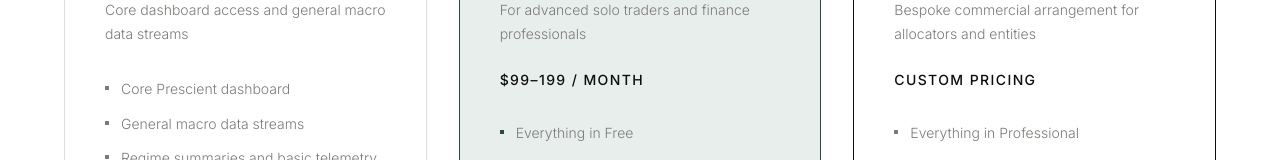
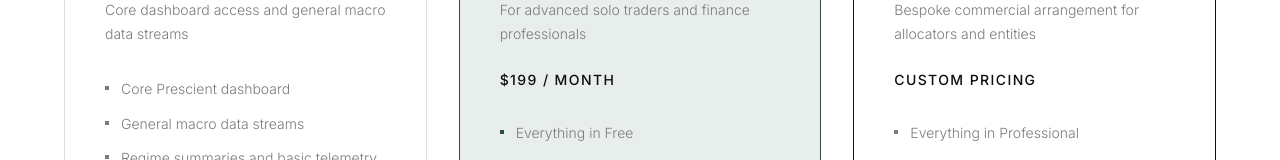
Before and after one commit to jonnwijaya/talavidus, a Next.js app: page / in a window 1280 px wide. Shown: the part 2585-2745 px from the top of the page. Built offline with nearby package versions, Linux system fonts and the light colour scheme.

Commit message:
Fix pricing card alignment and set Professional to 99/month
- Remove h-full from pricing cards to let grid stretch work properly
- Update Professional price from 9–199 to 99/month across AccessModel and signup page

```diff
--- a/app/signup/professional/page.tsx
+++ b/app/signup/professional/page.tsx
@@ -44,7 +44,7 @@
               </p>
 
               <p className="mt-6 text-sm font-medium tracking-section uppercase text-mineral">
-                $99–199 / month
+                $199 / month
               </p>
 
               <ul className="mt-10 space-y-4">
--- a/components/ui/AccessModelSection.tsx
+++ b/components/ui/AccessModelSection.tsx
@@ -19,7 +19,7 @@
   {
     name: "Professional",
     tagline: "For advanced solo traders and finance professionals",
-    price: "$99–199 / month",
+    price: "$199 / month",
     cta: "Start 1-Month Trial",
     ctaHref: "/signup/professional",
     features: [
@@ -59,7 +59,7 @@
 
   return (
     <div
-      className={`flex flex-col h-full border ${
+      className={`flex flex-col border ${
         isPremium
           ? "border-mineral bg-mineral-muted"
           : isInstitutional
@@ -67,7 +67,7 @@
             : "border-border bg-surface"
       }`}
     >
-      <div className="flex flex-col flex-grow h-full p-8 md:p-10">
+      <div className="flex flex-col flex-grow p-8 md:p-10">
         {/* Header */}
         <div>
           <div className="flex items-baseline justify-between gap-4">
@@ -162,7 +162,7 @@
           </div>
         </div>
 
-        <div className="grid grid-cols-1 md:grid-cols-3 gap-6 lg:gap-8 items-stretch">
+        <div className="grid grid-cols-1 md:grid-cols-3 gap-6 lg:gap-8">
           {TIERS.map((tier) => (
             <TierCard key={tier.name} tier={tier} />
           ))}
```
